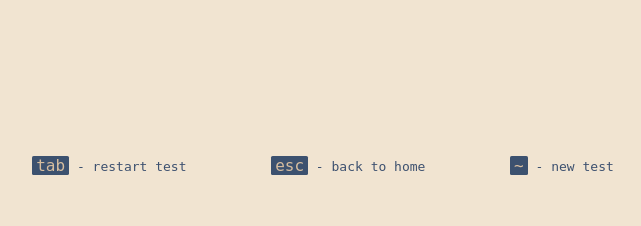
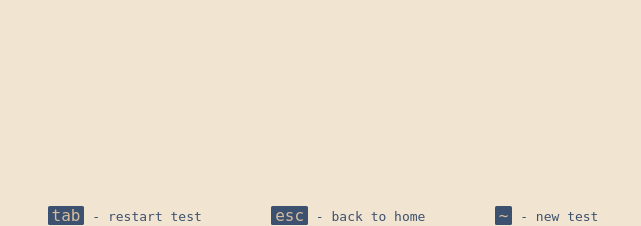
Before and after one commit to jovanovic-djo/just-type, a Django app: page / in a window 1280 px wide. Shown: the part 574-800 px from the top of the page, without its empty margins (317-958 px from the left). Run offline with Django 5.2, Linux system fonts and the light colour scheme.

Commit message:
fix bottom

```diff
--- a/typing_speed_test/app/static/css/styles.css
+++ b/typing_speed_test/app/static/css/styles.css
@@ -56,6 +56,7 @@ h1 {
 form {
     width: 70%;
     margin-top: 5px;
+    flex: 1;
 }
 
 /* **************** HEADER **************************************** */
@@ -373,10 +374,12 @@ input[type="radio"]:disabled + label {
 .instruction-container {
     width: 100%;
     text-align: center;
-    position: fixed;
+    opacity: 0.8;
+    position: relative;
+    width: 100%;
     bottom: 0;
-    margin-bottom: 4%;
-    opacity: 0.8;
+    left: 0;
+    margin-top: 20%;
 }
 item {
     margin-left: 3%;
```
